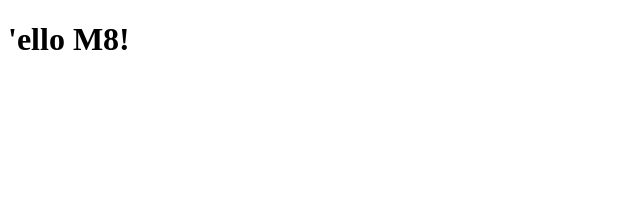
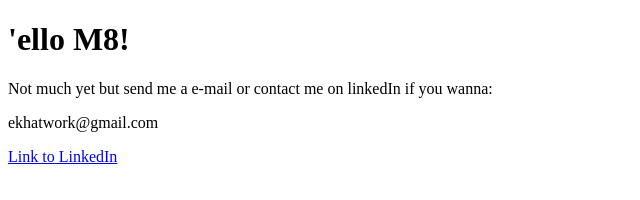
Before and after one commit to ekaspersen/portfolio, a website built with Vite: page src/index.html in a window 1280 px wide. Shown: the whole page, without its empty margins (0-640 px from the left). Built offline with nearby package versions, Linux system fonts and the light colour scheme.

Commit message:
added some contact info to index

```diff
--- a/src/index.html
+++ b/src/index.html
@@ -9,5 +9,11 @@
     </head>
     <body>
         <h1>'ello M8!</h1>
+        Not much yet but send me a e-mail or contact me on linkedIn if you
+        wanna:
+        <p>ekhatwork@gmail.com</p>
+        <a href="https://www.linkedin.com/in/eskil-k-hagen-43b7011a0/"
+            >Link to LinkedIn</a
+        >
     </body>
 </html>
```
